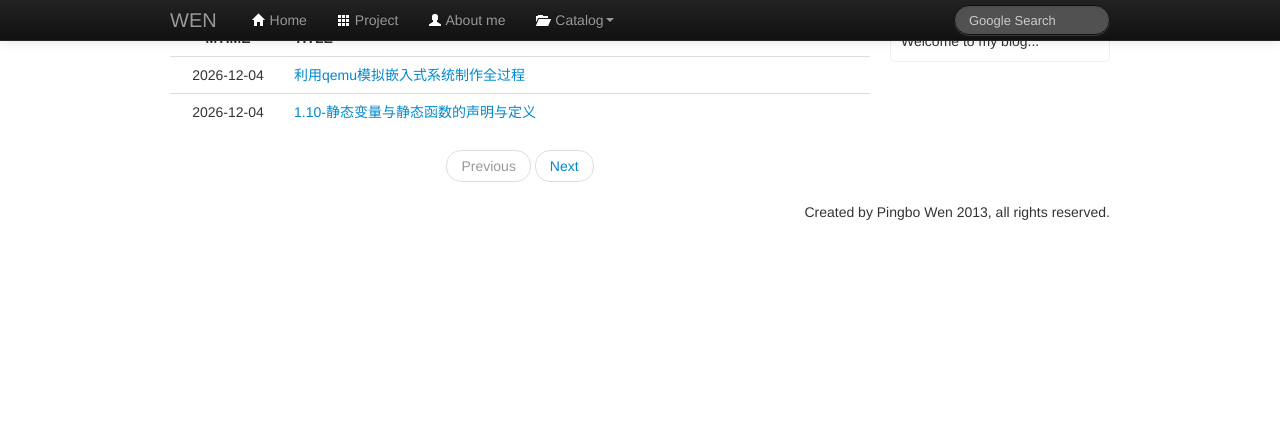
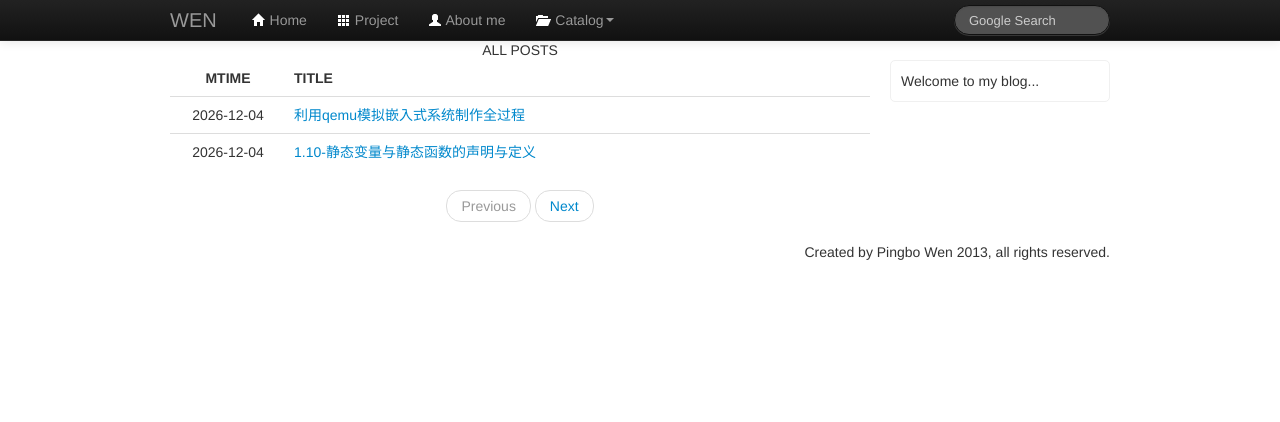
Before and after one commit to wengpingbo/naked-bug, a PHP site: page / in a window 1280 px wide. Shown: the top 422 px of the page. Run offline with PHP 8.4, Linux system fonts and the light colour scheme; some libraries are stand-ins or nearby versions.

Commit message:
add padding in index.css
Signed-off-by: WEN Pingbo <wengpingbo@gmail.com>

```diff
--- a/server/css/index.css
+++ b/server/css/index.css
@@ -1,3 +1,8 @@
+
+body {
+	padding-top: 40px;
+}
+
 .stat {
 	position: absolute;
 	top:2px;
```
